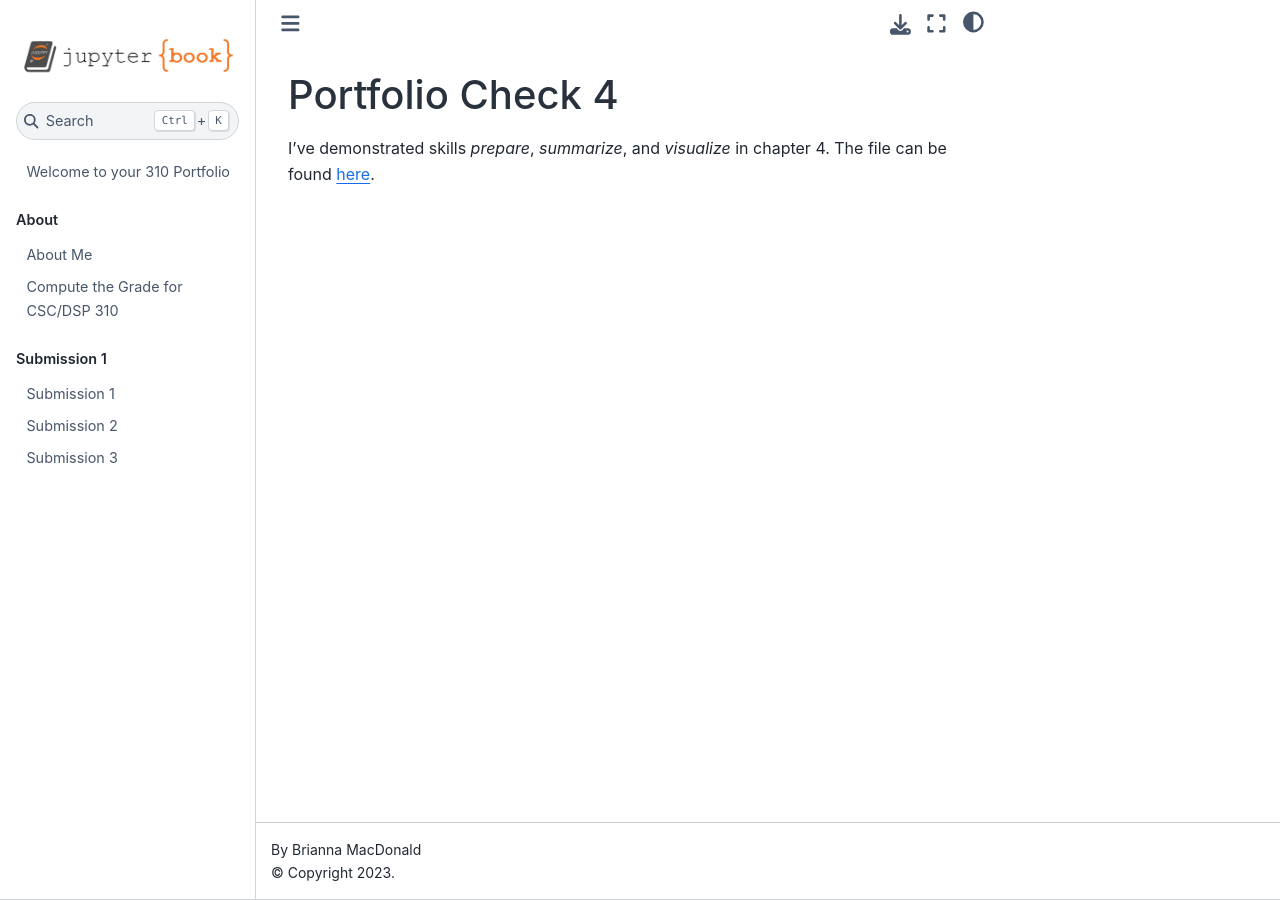
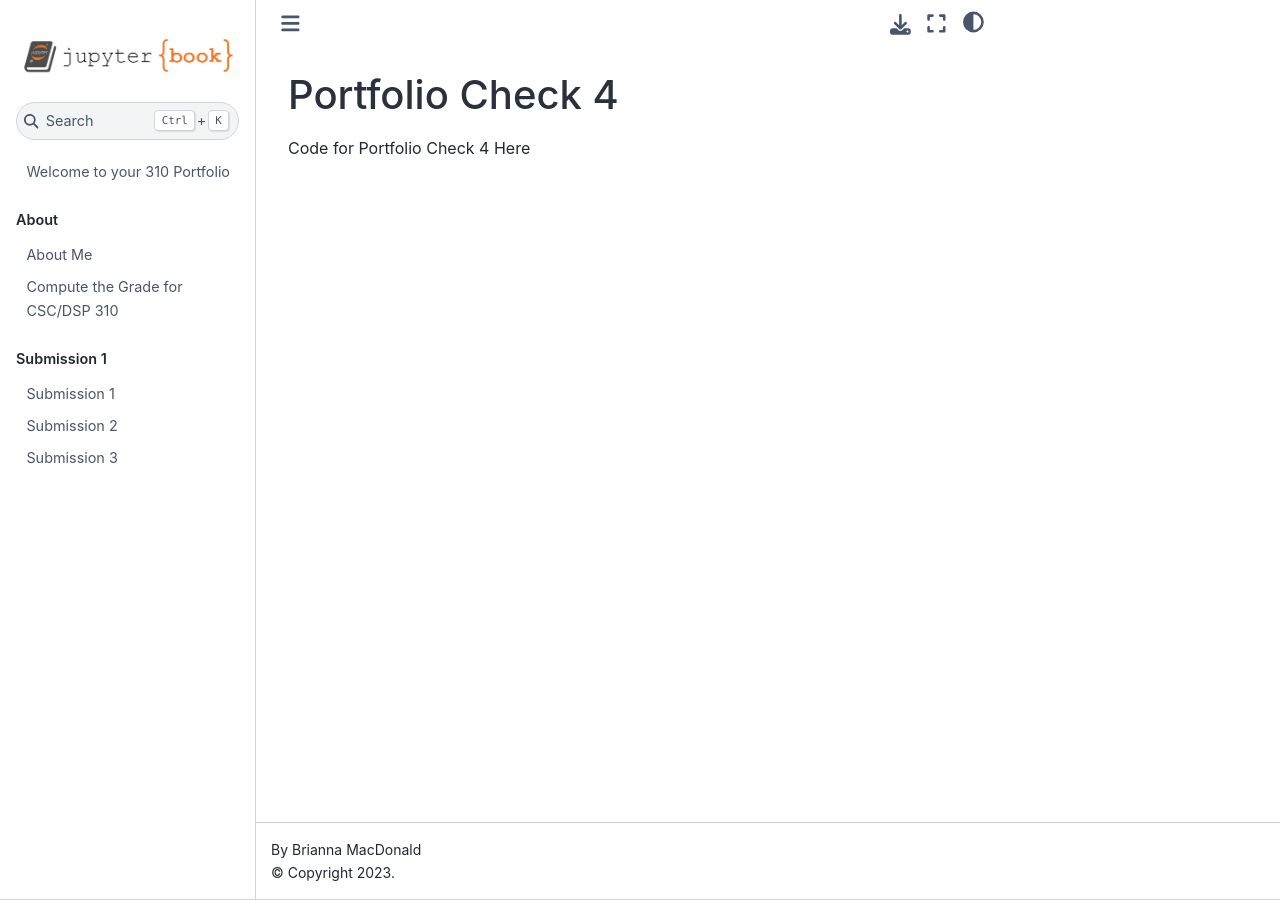
Before and after one commit to briannakathrynm/portfolio-briannakathrynm, a Jupyter Book: the page built from submission_4_intro.md, in a window 1280 px wide. Built offline with Jupyter Book 1.0.4 settings and Sphinx 7.4.7 and the Sphinx Book theme 1.1.4, drawn with Linux system fonts in a browser that asks for light colours; pages that are not in the unit, such as notebooks, are missing from menus.

Commit message:
Updated MD files

```diff
--- a/submission_4_intro.md
+++ b/submission_4_intro.md
@@ -1,3 +1,3 @@
 # Portfolio Check 4
 
-I've demonstrated skills *prepare*, *summarize*, and *visualize* in chapter 4. The file can be found [here](check1/submission_4.md).
+Code for Portfolio Check 4 Here
```
Also changed, not shown: submission_1_intro.md (+3 -0 lines), submission_2_intro.md (+1 -1 lines), submission_3_intro.md (+1 -1 lines).
